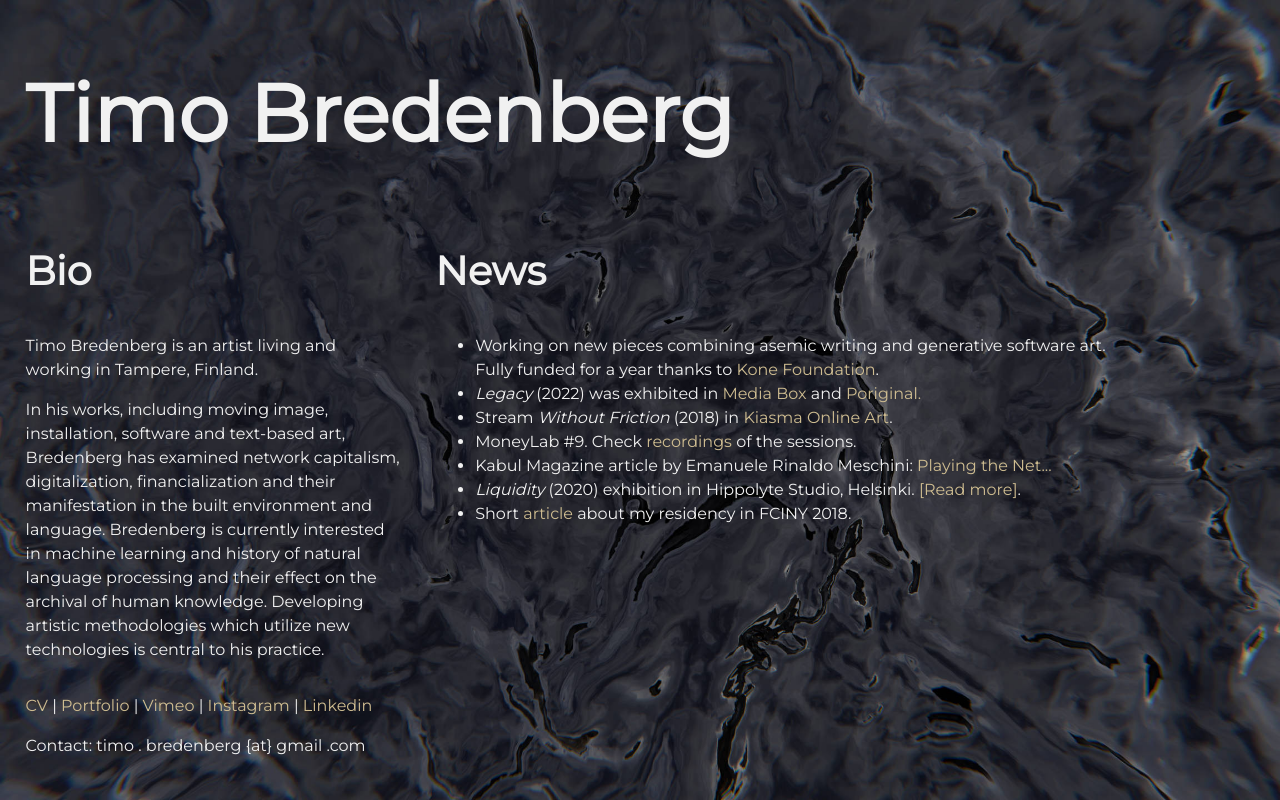
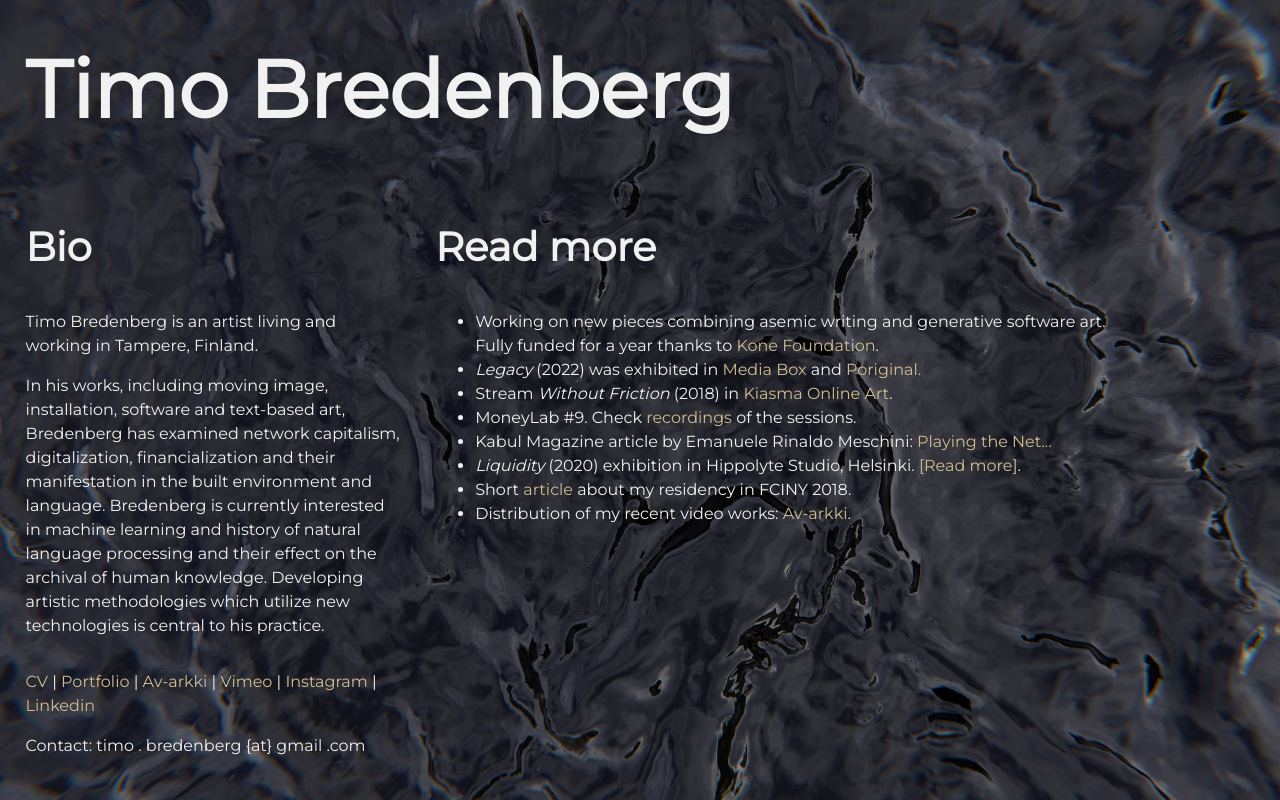
Before and after one commit to timobredenberg/timobredenberg.github.io, a plain HTML site: page index.html in a window 1280 px wide. Drawn offline with Linux system fonts and the light colour scheme.

Commit message:
Update index.html
Frontpage_Update_0923

```diff
--- a/index.html
+++ b/index.html
@@ -25,7 +25,7 @@
           </p>
       </div>
       <div class="item_c2">
-        <h2>News</h2>
+        <h2>Read more</h2>
         <ul>
           <li>Working on new pieces combining asemic writing and generative software art. <br/>Fully funded for a year thanks to <a href="https://koneensaatio.fi/apurahat-ja-residenssipaikat/taiteellinen-tyoskentely-ohjelmistotaiteen-ja-aseemisen-tekstitaiteen-parissa/">Kone Foundation</a>.</li>
           <li><em>Legacy</em> (2022) was exhibited in <a href="https://forumbox.fi/exhibition/timo-bredenberg/">Media Box</a> and <a href="https://poriginal.pori.fi/events/timo-bredenberg/">Poriginal.</a></li>
@@ -34,6 +34,7 @@
           <li>Kabul Magazine article by Emanuele Rinaldo Meschini: <a href="http://www.kabulmagazine.com/playing-net-esperienze-attiviste-videogame-gaming-online/">Playing the Net...</a></li>
           <li><em>Liquidity</em> (2020) exhibition in Hippolyte Studio, Helsinki. <a href="https://hippolyte.fi/en/nayttely/timo-bredenberg/">[Read more]</a>.</li>
           <li>Short <a href="https://fciny.org/residency/timo-bredenberg">article</a> about my residency in FCINY 2018.</li>
+          <li>Distribution of my recent video works: <a href="https://www.av-arkki.fi/artists/timo-bredenberg/">Av-arkki</a>.</li>
         </ul>
 
       </div>
@@ -41,6 +42,7 @@
         <p>
           <a href="bredenberg_cv.pdf">CV </a> |
           <a href="bredenberg_portfolio.pdf">Portfolio</a> |
+           <a href="https://www.av-arkki.fi/artists/timo-bredenberg/">Av-arkki</a> |
           <a href="https://vimeo.com/bredenberg">Vimeo</a> |
           <a href="https://www.instagram.com/timobredenberg/">Instagram</a> |
           <a href="https://www.linkedin.com/in/timo-bredenberg/">Linkedin</a>
```
